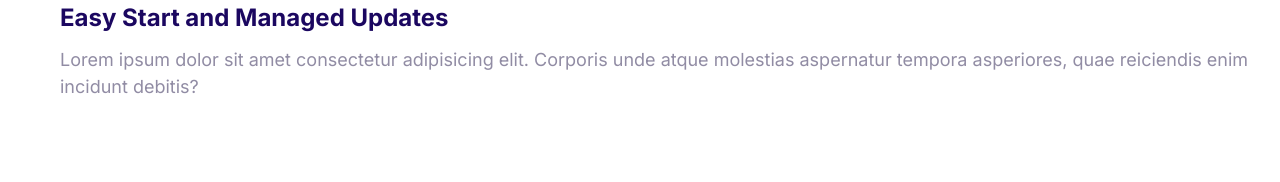
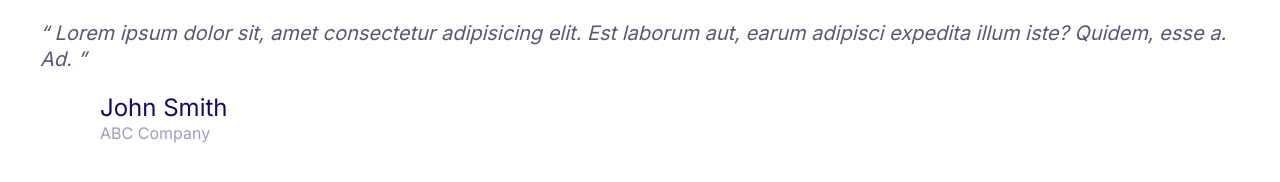
Before and after one commit to BernyFranklin/moshify, a plain HTML site: page index.html in a window 1280 px wide. Drawn offline with Linux system fonts and the light colour scheme.

Commit message:
Build quotes component

```diff
--- a/css/styles.css
+++ b/css/styles.css
@@ -5,6 +5,7 @@
     --color-heading: #1b0760;
     --color-body: #918ca4;
     --color-border: #ccc;
+    --color-body-darker: #5c5577;
     --border-radius: 30px;
 }
 
@@ -372,3 +373,52 @@ a {
 .media__image {
     margin-top: 1rem;
 }
+
+/* Quotes */
+.quote {
+    font-size: 3rem;
+    font-style: italic;
+    color: var(--color-body-darker);
+    line-height: 1.3;
+}
+
+.quote__text::before {
+    content: open-quote;
+}
+
+.quote__text::after {
+    content: close-quote;
+}
+
+.quote__author {
+    font-size: 3rem;
+    font-weight: 300;
+    font-style: normal;
+    margin-bottom: 0;
+}
+
+.quote__organization {
+    color: var(--color-heading);
+    opacity: 0.4;
+    font-size: 2rem;
+    font-style: normal;
+}
+
+.quote__line {
+    position: relative;
+    bottom: 10px;
+}
+
+@media screen and (min-width:1024px) {
+    .quote {
+        font-size: 2rem;
+    }
+
+    .quote__author {
+        font-size: 2.4rem;
+    }
+
+    .quote__organization {
+        font-size: 1.6rem;
+    }
+}
--- a/index.html
+++ b/index.html
@@ -15,20 +15,24 @@
     <link rel="stylesheet" href="css/styles.css" />
   </head>
   <body>
+    <blockquote class="quote">
+      <p class="quote__text">
+        Lorem ipsum dolor sit, amet consectetur adipisicing elit. Est laborum
+        aut, earum adipisci expedita illum iste? Quidem, esse a. Ad.
+      </p>
+      <footer>
         <div class="media">
           <div class="media__image">
-        <svg class="icon icon--primary">
-          <use xlink:href="images/sprite.svg#snap"></use>
+            <svg class="icon icon--primary quote__line">
+              <use xlink:href="images/sprite.svg#line"></use>
             </svg>
           </div>
           <div class="media__body">
-        <h3 class="media__title">Easy Start and Managed Updates</h3>
-        <p>
-          Lorem ipsum dolor sit amet consectetur adipisicing elit. Corporis unde
-          atque molestias aspernatur tempora asperiores, quae reiciendis enim
-          incidunt debitis?
-        </p>
+            <h3 class="media__title quote__author">John Smith</h3>
+            <p class="quote__organization">ABC Company</p>
           </div>
         </div>
+      </footer>
+    </blockquote>
   </body>
 </html>
```
Also changed, not shown: components/quotes.html (added, +19 -0 lines). Lines whose indentation alone changed are shown as unchanged.
